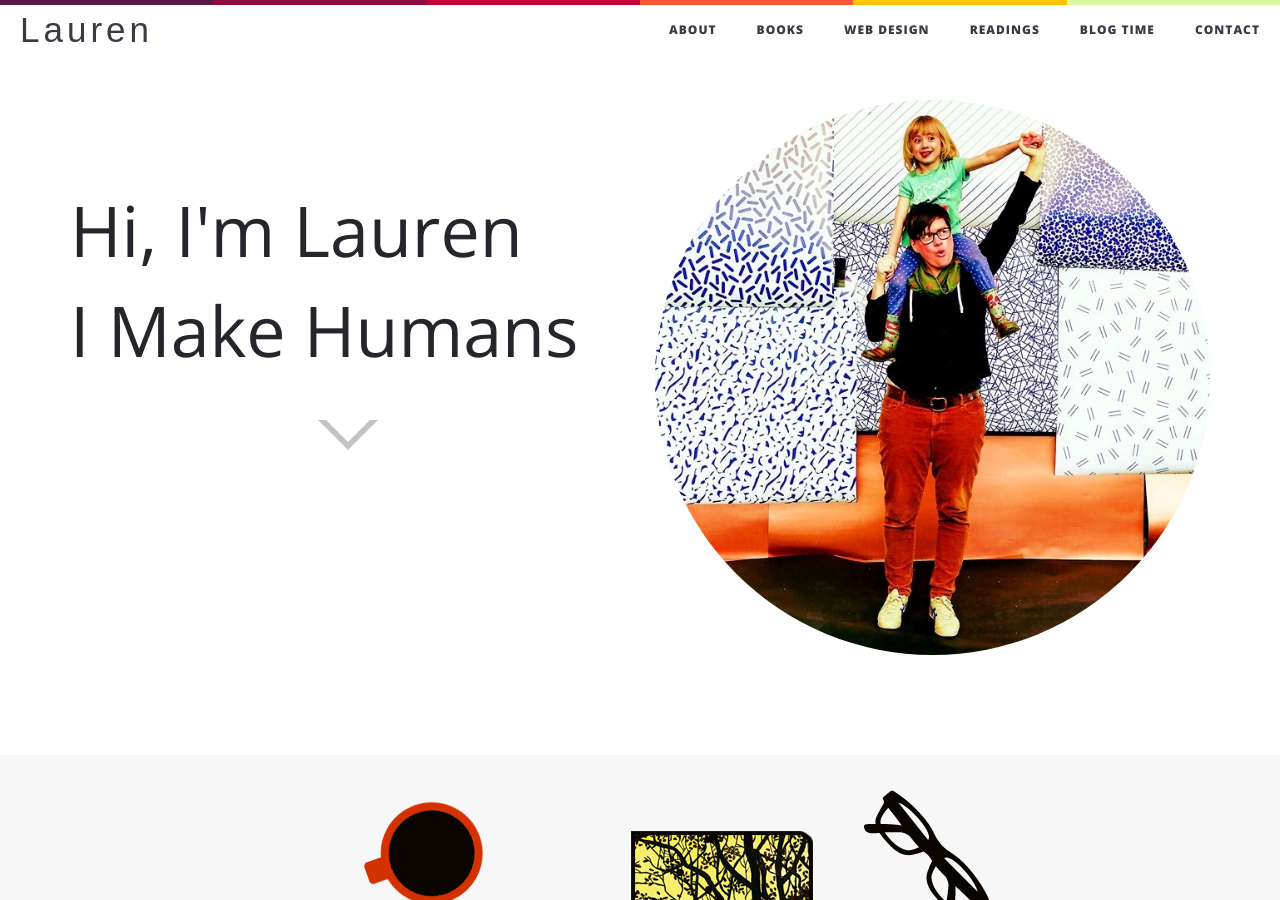
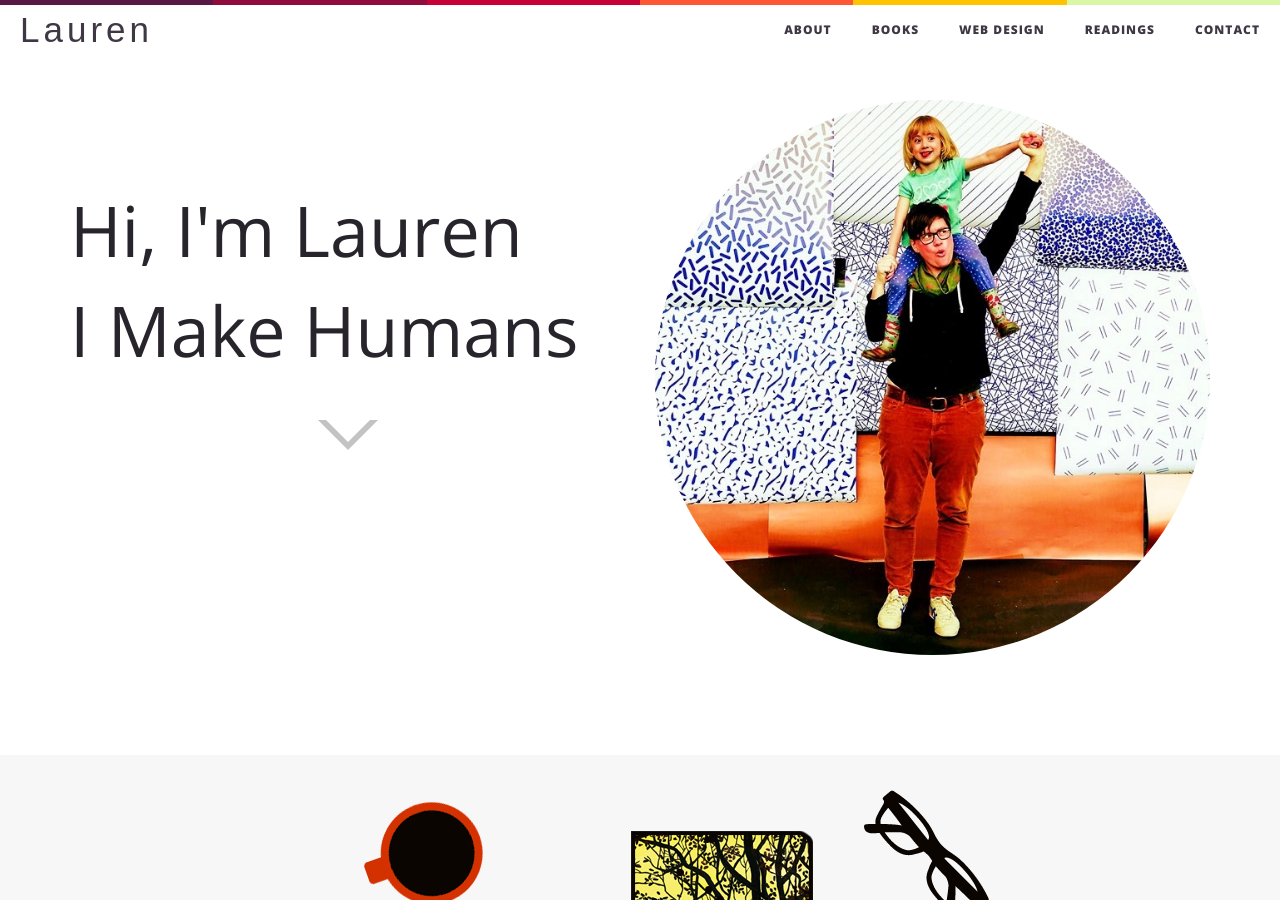
Before and after one commit to laurenhaldeman/laurenhaldeman.github.io, a Jekyll site: the page built from index.html, in a window 1280 px wide and 900 px high. Built offline with Jekyll 4.4.1, drawn with Linux system fonts in a browser that asks for light colours; nearby versions of some CDN libraries; some web fonts are replaced.

Commit message:
nav changed to remove link to blog

```diff
--- a/_includes/nav.html
+++ b/_includes/nav.html
@@ -44,7 +44,6 @@
               <li><a href="/calenday/">Books</a></li>
               <li><a href="/web-design/">Web Design</a></li>
               <li><a href="/readings/">Readings</a></li>
-              <li><a href="/blog-time/">Blog Time</a></li>
               <li><a href="/contact/">Contact</a></li>
           </ul>
         </div>
```
Also changed, not shown: 2 other files.
